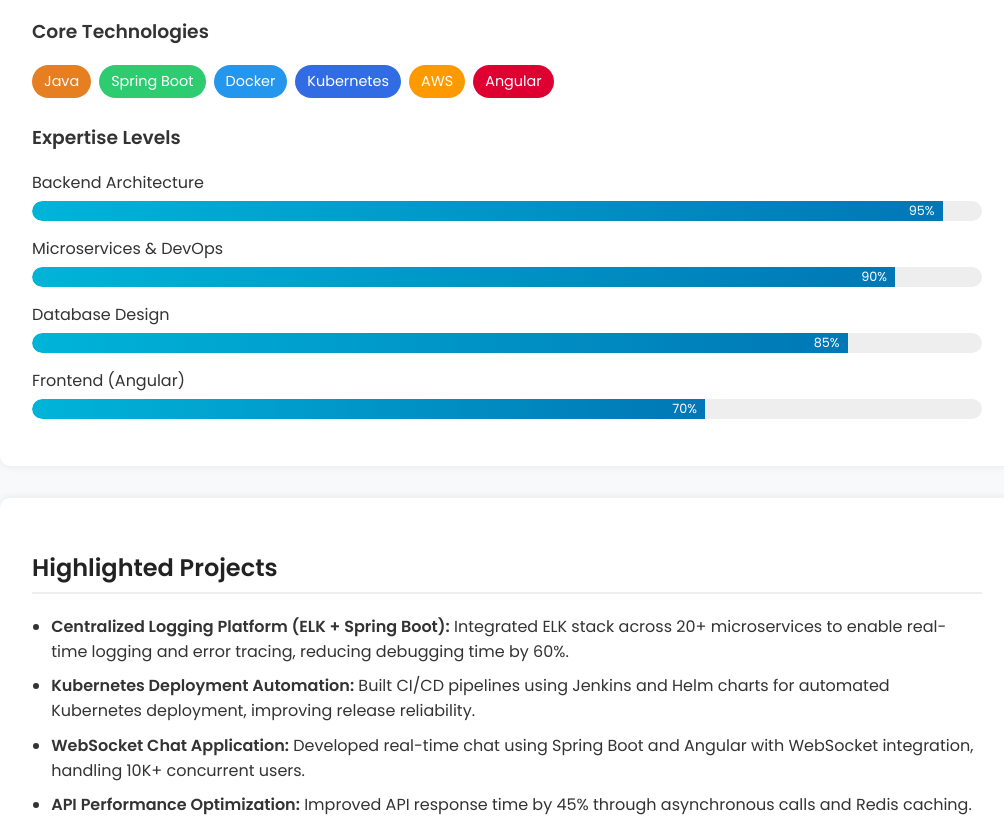
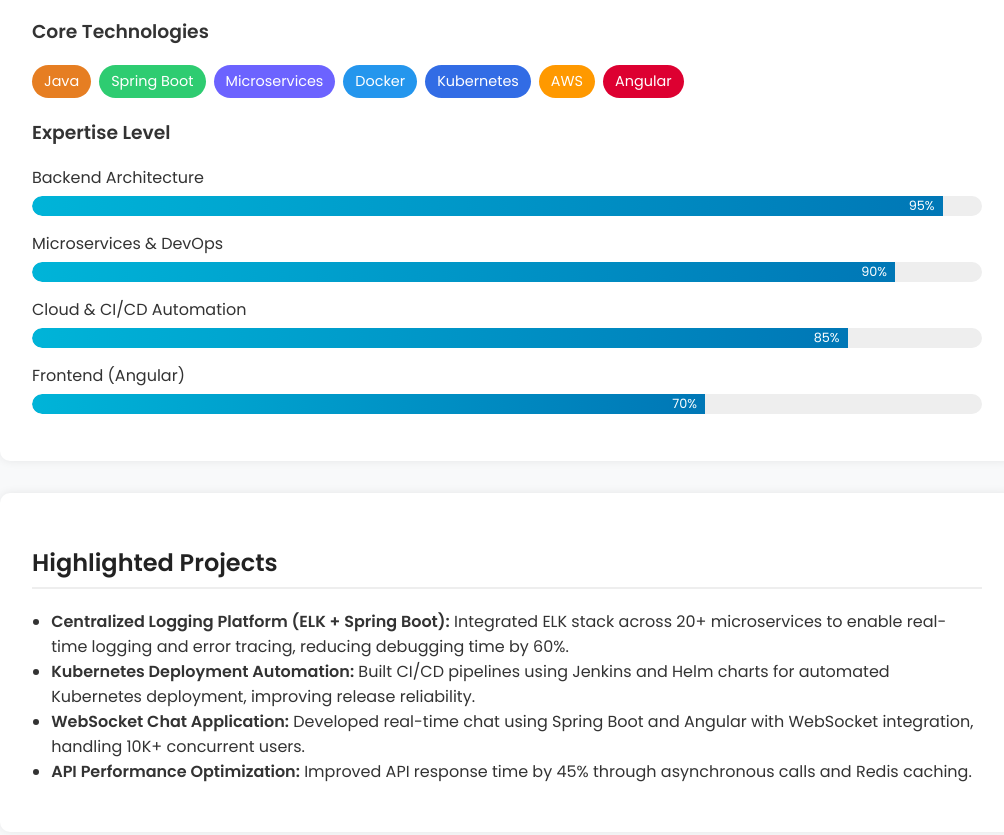
Before and after one commit to pankamit/pankamit.github.io, a plain HTML site: page index.html in a window 1280 px wide. Shown: the part 647-1482 px from the top of the page, without its empty margins (133-1137 px from the left). Drawn offline with Linux system fonts and the light colour scheme.

Commit message:
Update index.html

```diff
--- a/index.html
+++ b/index.html
@@ -56,9 +56,6 @@
     ul {
       padding-left: 1.2rem;
     }
-    .skills-list li, .projects-list li {
-      margin-bottom: 0.6rem;
-    }
     footer {
       text-align: center;
       background: #1e1e2f;
@@ -85,12 +82,14 @@
     .btn:hover {
       background: #0077b6;
     }
-    /* Skill Badges */
+
+    /* --- Skill Badges --- */
     .badges {
       display: flex;
       flex-wrap: wrap;
       gap: 8px;
       margin-top: 10px;
+      margin-bottom: 20px;
     }
     .badge {
       padding: 6px 12px;
@@ -105,8 +104,9 @@
     .badge.k8s { background-color: #326CE5; }
     .badge.aws { background-color: #FF9900; }
     .badge.angular { background-color: #DD0031; }
+    .badge.microservices { background-color: #6c63ff; }
 
-    /* Progress Bars */
+    /* --- Progress Bars --- */
     .skill {
       margin-bottom: 15px;
     }
@@ -161,13 +161,14 @@
     <div class="badges">
       <span class="badge java">Java</span>
       <span class="badge spring">Spring Boot</span>
+      <span class="badge microservices">Microservices</span>
       <span class="badge docker">Docker</span>
       <span class="badge k8s">Kubernetes</span>
       <span class="badge aws">AWS</span>
       <span class="badge angular">Angular</span>
     </div>
 
-    <h3 style="margin-top: 25px;">Expertise Levels</h3>
+    <h3>Expertise Level</h3>
     <div class="skill">
       <p>Backend Architecture</p>
       <div class="progress"><div class="progress-bar" style="width: 95%;">95%</div></div>
@@ -177,7 +178,7 @@
       <div class="progress"><div class="progress-bar" style="width: 90%;">90%</div></div>
     </div>
     <div class="skill">
-      <p>Database Design</p>
+      <p>Cloud & CI/CD Automation</p>
       <div class="progress"><div class="progress-bar" style="width: 85%;">85%</div></div>
     </div>
     <div class="skill">
@@ -188,28 +189,17 @@
 
   <section id="projects">
     <h2>Highlighted Projects</h2>
-    <ul class="projects-list">
-      <li>
-        <strong>Centralized Logging Platform (ELK + Spring Boot):</strong>
-        Integrated ELK stack across 20+ microservices to enable real-time logging and error tracing, reducing debugging time by 60%.
-      </li>
-      <li>
-        <strong>Kubernetes Deployment Automation:</strong>
-        Built CI/CD pipelines using Jenkins and Helm charts for automated Kubernetes deployment, improving release reliability.
-      </li>
-      <li>
-        <strong>WebSocket Chat Application:</strong>
-        Developed real-time chat using Spring Boot and Angular with WebSocket integration, handling 10K+ concurrent users.
-      </li>
-      <li>
-        <strong>API Performance Optimization:</strong>
-        Improved API response time by 45% through asynchronous calls and Redis caching.
-      </li>
+    <ul>
+      <li><strong>Centralized Logging Platform (ELK + Spring Boot):</strong> Integrated ELK stack across 20+ microservices to enable real-time logging and error tracing, reducing debugging time by 60%.</li>
+      <li><strong>Kubernetes Deployment Automation:</strong> Built CI/CD pipelines using Jenkins and Helm charts for automated Kubernetes deployment, improving release reliability.</li>
+      <li><strong>WebSocket Chat Application:</strong> Developed real-time chat using Spring Boot and Angular with WebSocket integration, handling 10K+ concurrent users.</li>
+      <li><strong>API Performance Optimization:</strong> Improved API response time by 45% through asynchronous calls and Redis caching.</li>
     </ul>
   </section>
 
   <section id="experience">
     <h2>Professional Experience</h2>
+
     <h3>Senior Software Developer — ABC Tech Pvt Ltd (2019–Present)</h3>
     <ul>
       <li>Architected and implemented scalable Spring Boot microservices for a financial application handling 2M+ users.</li>
@@ -235,9 +225,9 @@
 
   <section id="contact">
     <h2>Contact Me</h2>
-    <p>Email: <a href="mailto:pankaj.mittal@gmail.com">pankaj.mittal@gmail.com</a></p>
-    <p>LinkedIn: <a href="https://linkedin.com/in/pankajmittal" target="_blank">linkedin.com/in/pankajmittal</a></p>
-    <p>GitHub: <a href="https://github.com/pankajmittal" target="_blank">github.com/pankajmittal</a></p>
+    <p>📧 Email: <a href="mailto:pankaj.mittal@gmail.com">pankaj.mittal@gmail.com</a></p>
+    <p>💼 LinkedIn: <a href="https://linkedin.com/in/pankajmittal" target="_blank">linkedin.com/in/pankajmittal</a></p>
+    <p>💻 GitHub: <a href="https://github.com/pankajmittal" target="_blank">github.com/pankajmittal</a></p>
   </section>
 
   <footer>
```
